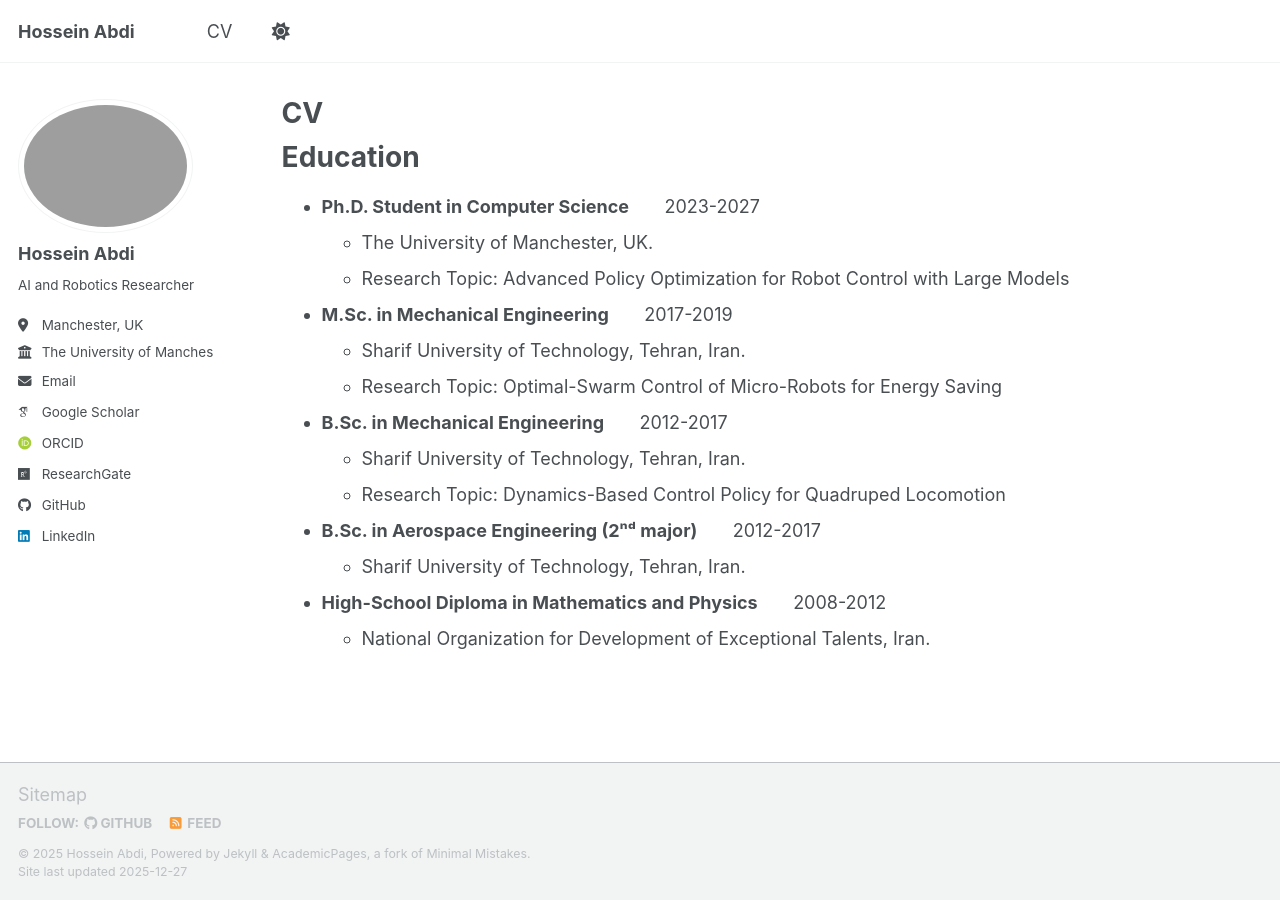
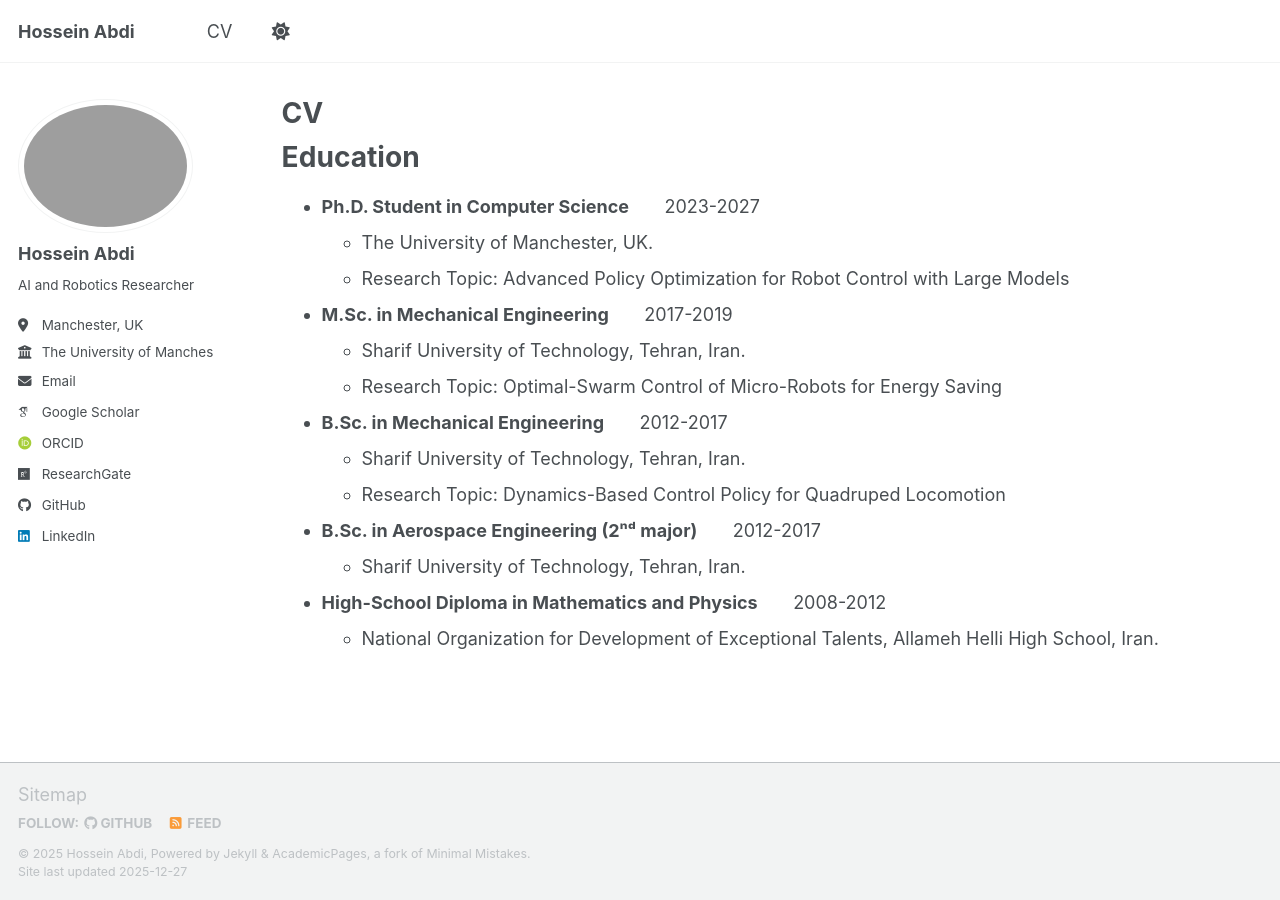
Before and after one commit to Hossein-Abdi/Hossein-Abdi.github.io, a Jekyll site: the page built from _pages/cv.md, in a window 1280 px wide. Built offline with Jekyll 4.4.1, drawn with Linux system fonts in a browser that asks for light colours; some web fonts are replaced; a script bundle is joined from its source files by our own code; library files that are not in the unit come from our copies.

Commit message:
cv update

```diff
--- a/_pages/cv.md
+++ b/_pages/cv.md
@@ -27,7 +27,7 @@ Education
   * Sharif University of Technology, Tehran, Iran.
 
 * **High-School Diploma in Mathematics and Physics**  &nbsp;&nbsp;&nbsp;&nbsp;&nbsp;   2008-2012
-  * National Organization for Development of Exceptional Talents, Iran.
+  * National Organization for Development of Exceptional Talents, Allameh Helli High School, Iran.
 
 <!-- Work experience
 ======
```
